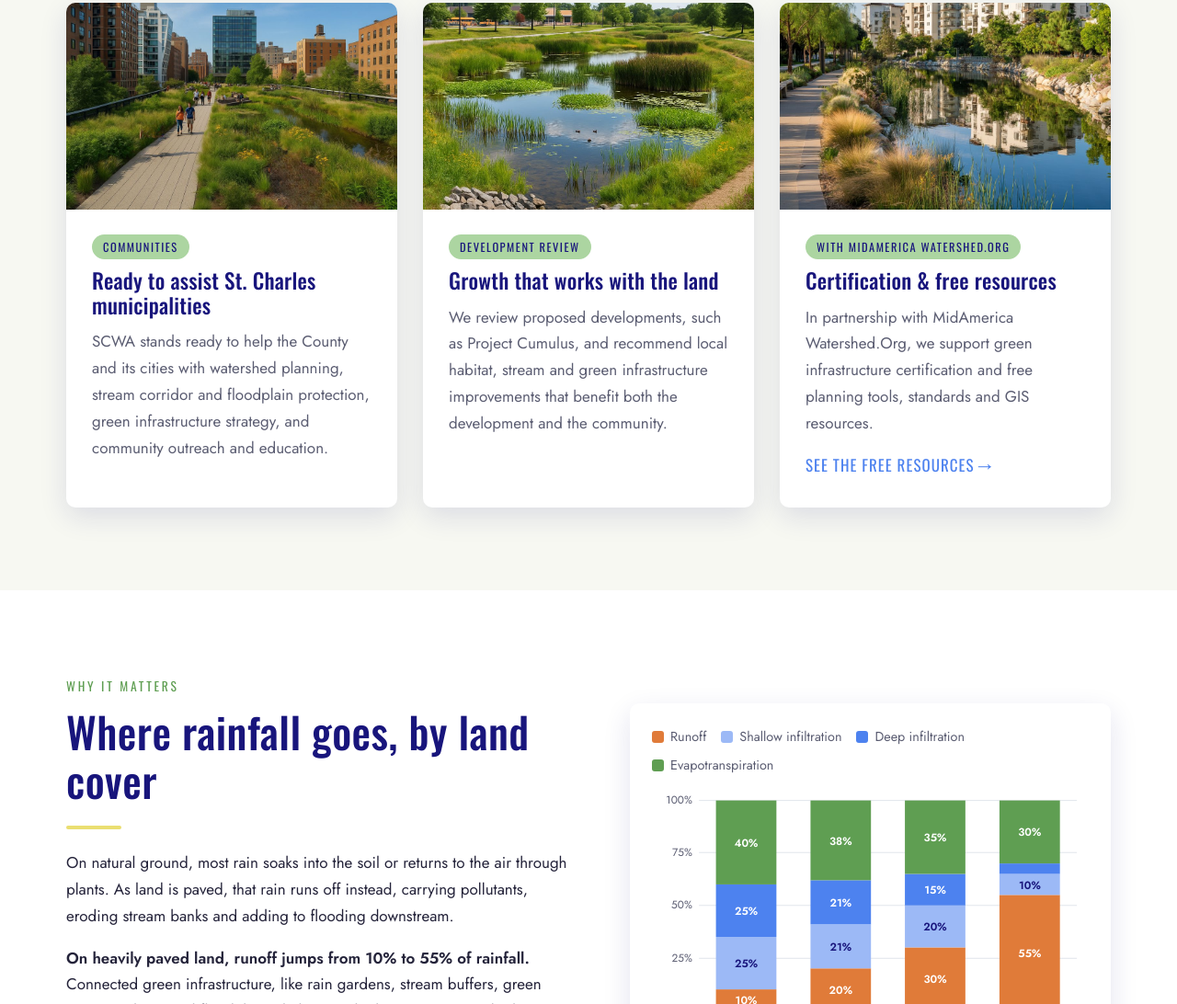
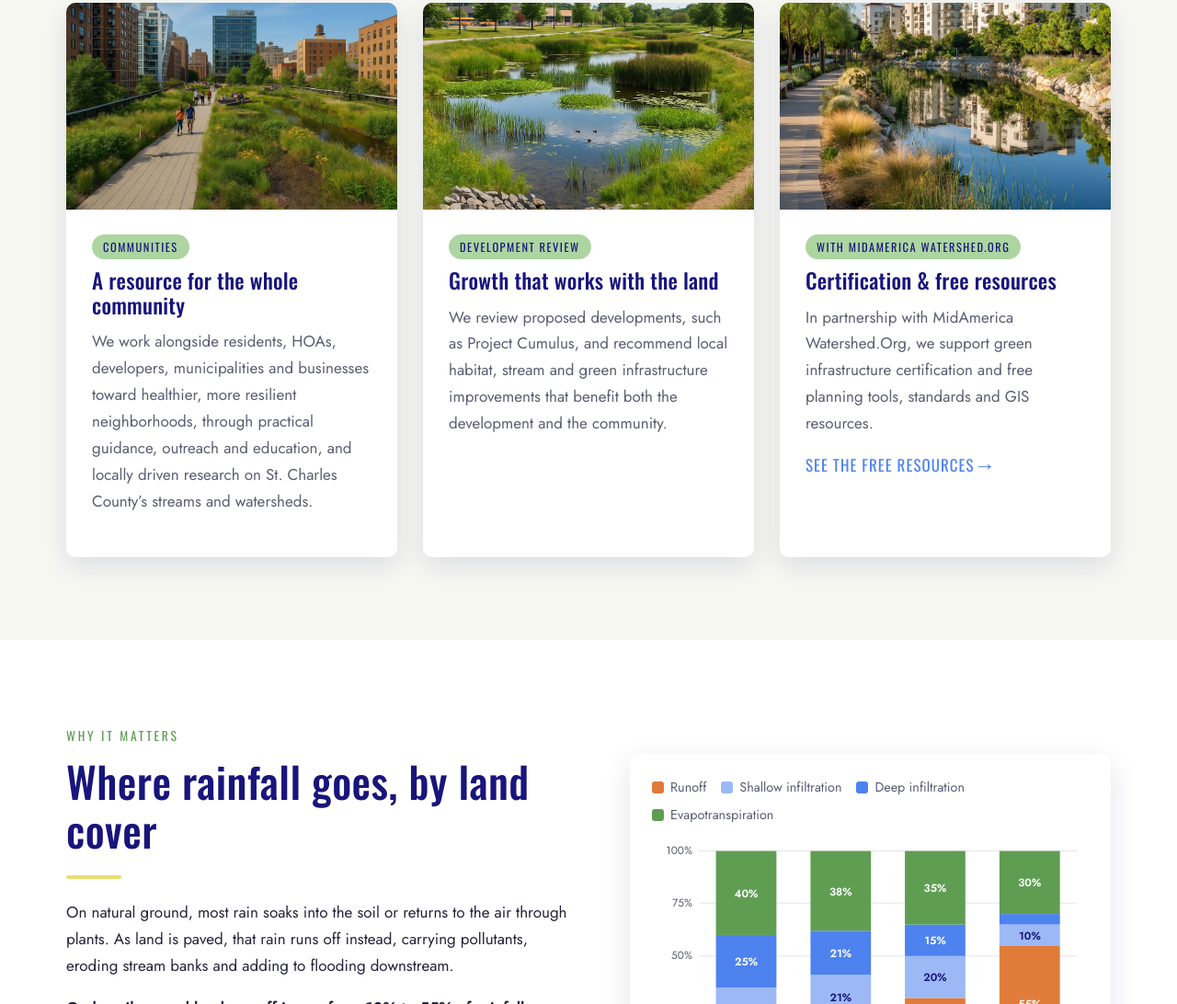
Before and after one commit to JBergeron001/scwa-Real-website, a plain HTML site: page index.html in a window 1280 px wide. Shown: the part 2465-3557 px from the top of the page at 92% size. Drawn offline with Linux system fonts and the light colour scheme.

Commit message:
Home: reword Communities card as a resource for the whole community
Co-Authored-By: Claude Opus 5.5 <noreply@anthropic.com>
Claude-Session: https://claude.ai/code/session_01Rc7a4t6FZgQJZg4iBxaFAt

```diff
--- a/index.html
+++ b/index.html
@@ -67,7 +67,7 @@
   <div class="center reveal"><span class="eyebrow">What we're working on</span><h2>Watershed-scale thinking for a growing county</h2><div class="bar"></div>
   <p class="lead">Streams, floodplains, prairies and wetlands don't stop at property lines. SCWA works at the scale of the whole watershed.</p></div>
   <div class="grid grid-3" style="margin-top:20px">
-    <div class="card reveal"><div class="img"><img src="images/work-municipal.jpg" alt="Greenway corridor with native landscape"></div><div class="card-body"><span class="tag">Communities</span><h3>Ready to assist St. Charles municipalities</h3><p>SCWA stands ready to help the County and its cities with watershed planning, stream corridor and floodplain protection, green infrastructure strategy, and community outreach and education.</p></div></div>
+    <div class="card reveal"><div class="img"><img src="images/work-municipal.jpg" alt="Greenway corridor with native landscape"></div><div class="card-body"><span class="tag">Communities</span><h3>A resource for the whole community</h3><p>We work alongside residents, HOAs, developers, municipalities and businesses toward healthier, more resilient neighborhoods, through practical guidance, outreach and education, and locally driven research on St. Charles County&rsquo;s streams and watersheds.</p></div></div>
     <div class="card reveal d1"><div class="img"><img src="images/work-development.jpg" alt="Constructed wetland with walking path"></div><div class="card-body"><span class="tag">Development review</span><h3>Growth that works with the land</h3><p>We review proposed developments, such as Project Cumulus, and recommend local habitat, stream and green infrastructure improvements that benefit both the development and the community.</p></div></div>
     <a class="card reveal d2" href="resources.html"><div class="img"><img src="images/work-resources.jpg" alt="Retention pond with native plantings"></div><div class="card-body"><span class="tag">With MidAmerica Watershed.Org</span><h3>Certification &amp; free resources</h3><p>In partnership with MidAmerica Watershed.Org, we support green infrastructure certification and free planning tools, standards and GIS resources.</p><span class="more">See the free resources &rarr;</span></div></a>
   </div>
```
